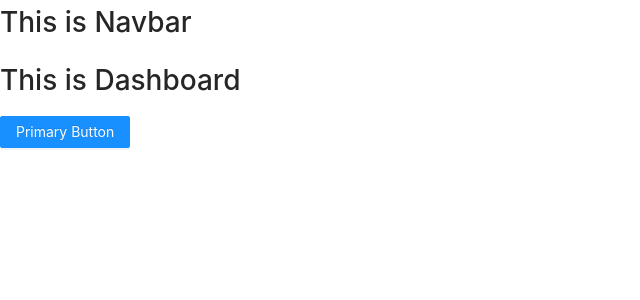
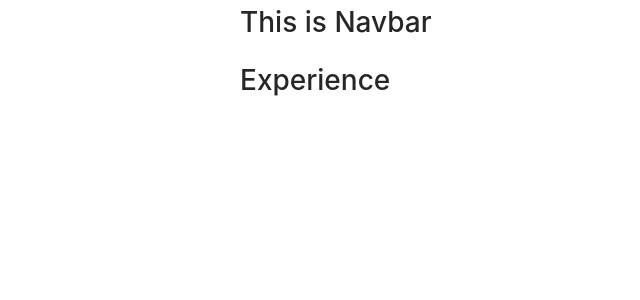
Before and after one commit to BaariqAzhar/fe-portofolio, a React (Create React App) app: page /experience in a window 1280 px wide. Shown: the top 300 px of the page, without its empty margins (0-640 px from the left). Built offline with nearby package versions, Linux system fonts and the light colour scheme.

Commit message:
create routing

```diff
--- a/package.json
+++ b/package.json
@@ -11,6 +11,7 @@
         "react-dom": "^18.2.0",
         "react-router-dom": "^6.4.3",
         "react-scripts": "5.0.1",
+        "styled-components": "^5.3.6",
         "web-vitals": "^2.1.4"
     },
     "scripts": {
--- a/src/App.js
+++ b/src/App.js
@@ -1,16 +1,19 @@
 import Navbar from './components/global/layout/Navbar';
-import Dashboard from './pages/dashboard';
 import 'antd/dist/antd.css';
 
-// todo
-// Navbar
-// Routing
+import { Col, Row } from 'antd';
+import Routing from './Routing';
+
 const App = () => {
+    const screenWidth = window.screen.width;
+
     return (
-        <>
-            <Navbar />
-            <Dashboard />
-        </>
+        <Row justify="center">
+            <Col style={{ width: screenWidth >= 800 ? 800 : '100vw' }}>
+                <Navbar />
+                <Routing />
+            </Col>
+        </Row>
     );
 };
 
--- /dev/null
+++ b/src/Routing.js
@@ -0,0 +1,24 @@
+import { createBrowserRouter, RouterProvider } from 'react-router-dom';
+import Dashboard from './pages/dashboard';
+import Experience from './pages/experience';
+
+const router = createBrowserRouter([
+    {
+        path: '/',
+        element: <Dashboard />,
+    },
+    {
+        path: 'experience',
+        element: <Experience />,
+    },
+    {
+        path: '*',
+        element: <>404 not found</>,
+    },
+]);
+
+const Routing = () => {
+    return <RouterProvider router={router} />;
+};
+
+export default Routing;
--- /dev/null
+++ b/src/components/experience/Experience.js
@@ -0,0 +1,9 @@
+const Experience = () => {
+    return (
+        <>
+            <h1>Experience</h1>
+        </>
+    );
+};
+
+export default Experience;
--- /dev/null
+++ b/src/pages/experience/index.js
@@ -0,0 +1,3 @@
+import Experience from '../../components/experience/Experience';
+
+export default Experience;
```
Also changed, not shown: .eslintrc.json, 1 other file (tests, documents, lock files or other folders).
